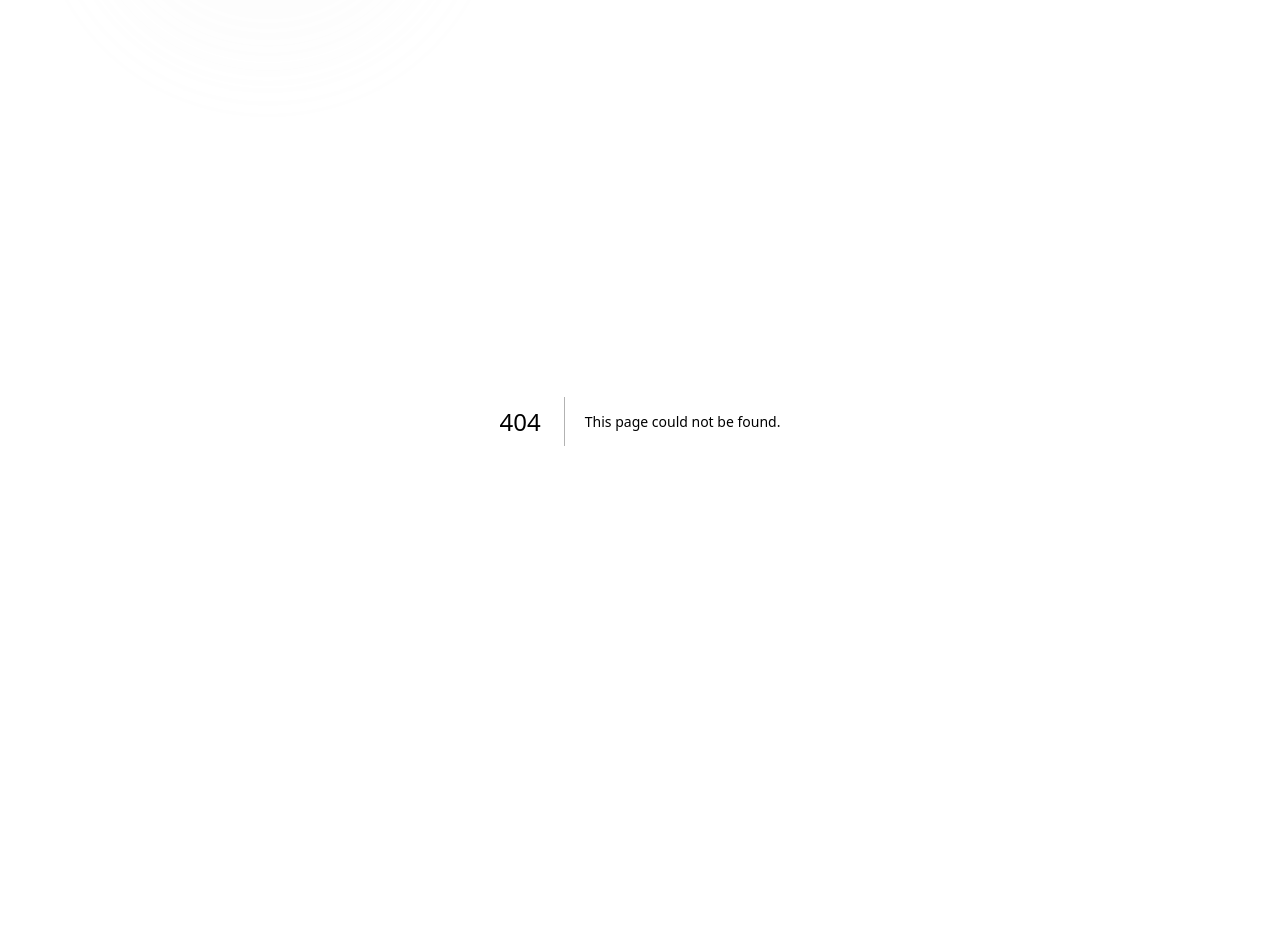
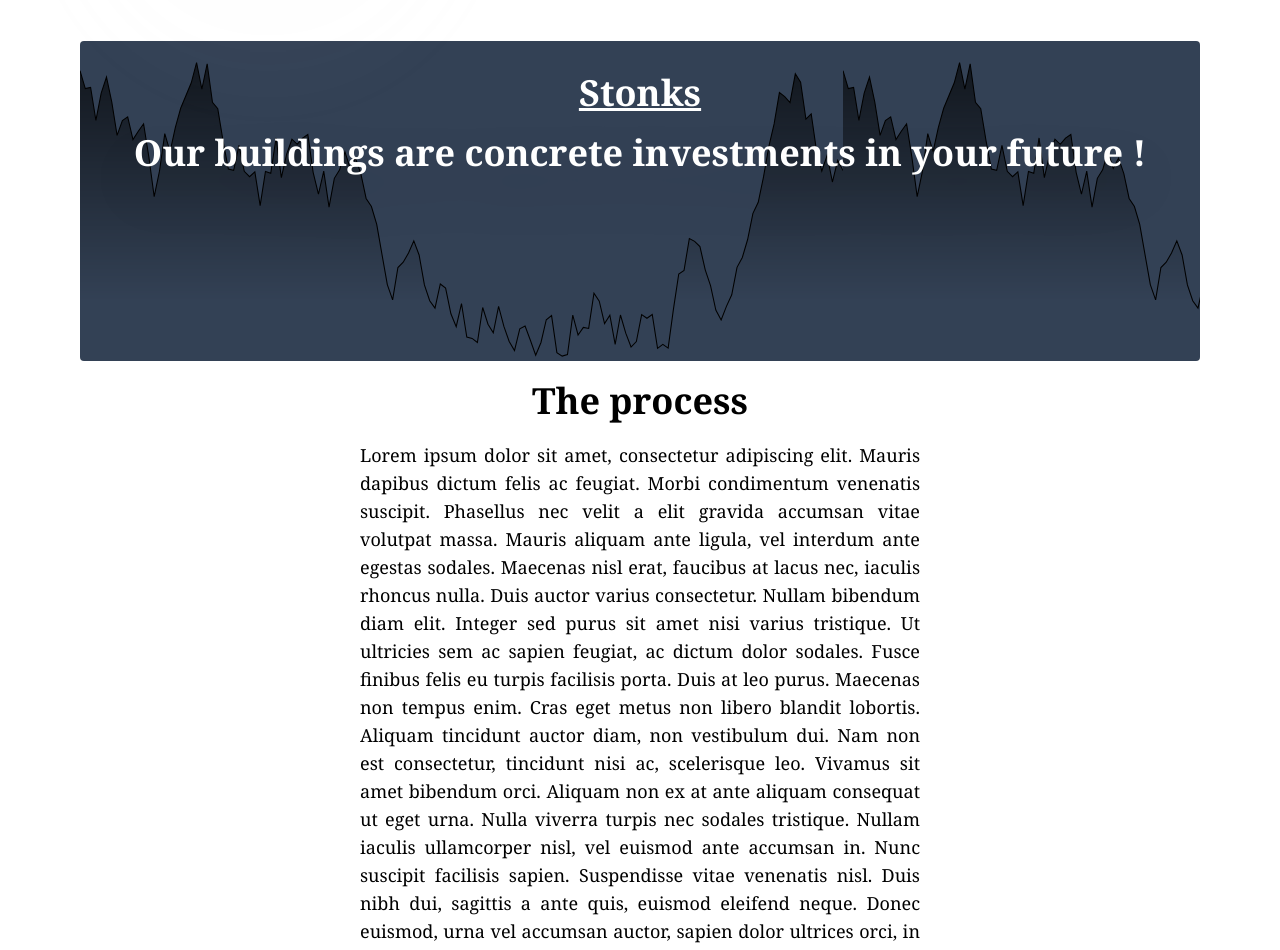
Before and after one commit to ThatOneJon/immofrontend, a Next.js app: page /build in a window 1280 px wide. Before the commit this address had no page. Shown: the part 200-1150 px from the top of the page. Before the commit the page ends 1045 px from the top, so only its background shows below. Built offline with nearby package versions, Linux system fonts and the light colour scheme.

Commit message:
listings

```diff
--- a/src/app/about/page.js
+++ b/src/app/about/page.js
@@ -12,7 +12,7 @@ function Loader() {
 
 export default function About(){
     return(
-        <div className="h-screen w-full" >
+        <div className="h-screen w-full font-serif" >
             <div className="h-1/2 bg-slate-200 rounded">
             <Canvas shadows={true} camera={{ position: [4, 4, 5] }}>
                 <Suspense fallback={<Loader />}>
--- /dev/null
+++ b/src/app/build/page.js
@@ -0,0 +1,25 @@
+
+
+
+export default function Building(){
+    return (
+        <div className="w-full h-screen font-serif">
+            <div className="bg-customBack w-full h-80 rounded  bg-contain bg-slate-700 my-5 py-3">
+                <h1 className="font-bold text-4xl text-center text-white underline my-5">Stonks</h1>
+                <h2 className="font-bold text-4xl text-center text-white drop-shadow-2xl  " >Our buildings are concrete investments in your future !</h2>
+            </div>
+            <h1 className="font-bold text-4xl text-center text-black  my-5 font-serif">The process</h1>
+            <div className>
+                <p className="text-lg text-justify w-1/2 mx-auto">
+                    Lorem ipsum dolor sit amet, consectetur adipiscing elit. Mauris dapibus dictum felis ac feugiat. Morbi condimentum venenatis suscipit. Phasellus nec velit a elit gravida accumsan vitae volutpat massa. Mauris aliquam ante ligula, vel interdum ante egestas sodales. Maecenas nisl erat, faucibus at lacus nec, iaculis rhoncus nulla. Duis auctor varius consectetur. Nullam bibendum diam elit. Integer sed purus sit amet nisi varius tristique. Ut ultricies sem ac sapien feugiat, ac dictum dolor sodales. Fusce finibus felis eu turpis facilisis porta. Duis at leo purus. Maecenas non tempus enim. Cras eget metus non libero blandit lobortis. Aliquam tincidunt auctor diam, non vestibulum dui. Nam non est consectetur, tincidunt nisi ac, scelerisque leo. Vivamus sit amet bibendum orci.
+                    Aliquam non ex at ante aliquam consequat ut eget urna. Nulla viverra turpis nec sodales tristique. Nullam iaculis ullamcorper nisl, vel euismod ante accumsan in. Nunc suscipit facilisis sapien. Suspendisse vitae venenatis nisl. Duis nibh dui, sagittis a ante quis, euismod eleifend neque. Donec euismod, urna vel accumsan auctor, sapien dolor ultrices orci, in condimentum nibh nulla sit amet neque. Vestibulum tristique euismod erat in cursus. Donec tortor orci, fringilla ut efficitur sed, placerat quis tortor.
+                    Fusce vel imperdiet libero. Aenean tincidunt vel tortor eget sagittis. Morbi eleifend diam volutpat, varius tellus vitae, gravida est. Sed luctus, risus in volutpat ornare, dolor sapien blandit sem, ut scelerisque massa sem sed sem. Pellentesque lectus nunc, convallis eu leo eget, viverra ullamcorper sapien. Ut at dignissim risus, a malesuada turpis. Sed eget mauris vulputate, maximus lectus vel, tempus dui. Donec fermentum tempor sem, maximus dignissim neque facilisis id.
+                    Pellentesque vel ornare tortor. Donec vehicula elit iaculis felis dapibus, vitae auctor augue dapibus. Suspendisse commodo mi eget mauris maximus, eget egestas nibh sagittis. Donec aliquet, felis quis dictum scelerisque, mi justo molestie nisl, eu egestas justo ex et tellus. Nam commodo rutrum pulvinar. Donec in luctus ante. Fusce tristique id nunc in accumsan. Proin rutrum mauris nisi, sed molestie erat convallis nec. Suspendisse dictum, massa ut lobortis porta, erat mauris convallis velit, eu tempus dui nunc interdum arcu. Vivamus sem dui, hendrerit vitae ullamcorper at, fringilla ut nunc.
+                    Etiam aliquam enim diam, nec molestie eros gravida non. Class aptent taciti sociosqu ad litora torquent per conubia nostra, per inceptos himenaeos. In vel est nec nisl congue congue sed in ligula. Sed ornare malesuada ante id vestibulum. Sed nisl ante, feugiat id aliquam ac, lobortis in quam. Integer consectetur tincidunt ornare. In maximus tortor non massa sodales, vel tristique ex venenatis. Fusce suscipit turpis vel suscipit malesuada. In non velit vel sem gravida iaculis vel quis nulla. Maecenas in ullamcorper libero. Quisque scelerisque risus at lacus convallis, at commodo lorem tempus. Suspendisse potenti.
+                    Mauris laoreet euismod dui et pretium. Phasellus bibendum vel magna a rutrum. Cras id velit nisl. Sed ullamcorper nec metus vel iaculis. Vestibulum ac nisi neque. Cras lectus augue, sagittis vitae felis sit amet, bibendum consequat augue. Maecenas sed vehicula tellus, in finibus tellus. Nullam elementum arcu in ante mollis malesuada. Nullam mattis dolor quis felis volutpat hendrerit. Pellentesque sed dapibus orci. Aliquam ut velit nisl. Sed sit amet nunc euismod, viverra est accumsan, varius nulla. Aliquam hendrerit aliquam laoreet. Integer pretium vel magna vitae hendrerit. Donec non hendrerit tortor, non ultrices arcu. Pellentesque tincidunt libero in justo facilisis, sit amet volutpat ipsum interdum.
+                    Cras dictum aliquam augue non vulputate. Aliquam egestas viverra diam, eget scelerisque lacus lacinia a. Donec non pretium nibh. Quisque eget velit non est congue tempor. Phasellus sed augue viverra, luctus leo sed, sollicitudin orci. Etiam euismod nulla quis elit sollicitudin, ut dignissim enim venenatis. Nulla quis commodo urna. Mauris pretium augue eget semper semper. Integer eleifend sit amet augue et dictum. Nulla rutrum fermentum urna, eget venenatis justo pretium id. Suspendisse accumsan est felis, eget ullamcorper quam placerat quis. Vivamus lobortis nisi id posuere suscipit. Morbi vel commodo lorem. Nunc laoreet tempus lacinia.
+                </p>
+            </div>
+        </div>
+    )
+}
--- a/src/app/layout.js
+++ b/src/app/layout.js
@@ -4,6 +4,7 @@ import Skull from "next/image"
 import React from "react"
 import Link from "next/link"
 import { FaLock, FaLockOpen } from 'react-icons/fa'
+import{RxAvatar} from "react-icons/rx"
 import Login from "./login"
 import Register from "./register"
 
@@ -39,6 +40,7 @@ export default function RootLayout({ children }) {
                   <li><Link href="#">Home</Link></li>
                   <li><Link href="/listings">Listings</Link></li>
                   <li><Link href="/about">About</Link></li>
+                  <li><Link href="/about"><RxAvatar className="text-4xl" /></Link></li>
                   <button onClick = {() =>  setLoginMenu(pr => !pr)} id="dropdownDefaultButton">  <li className=" text-md p-0 m-0 ">{ loginMenu ? <FaLockOpen /> :<FaLock /> }</li></button>
                   <div className= {`${ loginMenu ? "flex" : "hidden"} text-lg font-bold py-1 bg-white divide-y divide-gray-100 rounded-lg shadow w-fit dark:bg-gray-700`}>
                     <ul className={`${ loginMenu ? "flex" : "hidden"}  text-gray-700 dark:text-gray-200 px-2`}>
--- a/src/app/listings/page.js
+++ b/src/app/listings/page.js
@@ -1,5 +1,10 @@
 
-import {GoChecklist} from "react-icons/Go"
+import {GoChecklist} from "react-icons/go"
+import { Suspense } from 'react';
+
+function Loading() {
+    return <h2>🌀 Loading...</h2>;
+  }
 
 export default async function Listings(){
     try{
@@ -8,7 +13,7 @@ export default async function Listings(){
     console.log(listJsons)
 
     return(
-        <>
+        <Suspense fallback={<Loading />} >
             <h1 className="flex flex-row justify-center text-center font-bold text-4xl my-5 border-slate-900 border-2 rounded bg-slate-300 py-3">Some of our current premium listings! <GoChecklist className="ml-4 text-5xl" /> </h1>
             <div className="flex flex-col lg:flex-row  justify-between ">
                 {listJsons.map(l => {
@@ -25,7 +30,7 @@ export default async function Listings(){
             }
             </div>
             <p className="text-center font-bold text-4xl mt-5 py-2">Login to add your own listings...</p>
-        </>
+        </Suspense>
         )
     }
 
--- a/src/app/page.js
+++ b/src/app/page.js
@@ -17,7 +17,7 @@ export default function Home() {
 
   return (
 
-      <div className="h-full md:h-128 text-center">
+      <div className="h-full md:h-128 text-center font-serif">
             <h1 className="mt-3 mb-4 text-4xl bg-custom text-white rounded py-5">Concrete Blocks are our passion !</h1>
             <div className="h-96 w-full lg:h-4/5 bg-neutral-900 mt-1 rounded">
               <p className="text-white text-left text-xs">3D model by: Lassi Kaukonen on https://sketchfab.com/thesidekick</p>
@@ -39,9 +39,11 @@ export default function Home() {
               <div className="bg-slate-800 m-4 rounded relative">
                 <h1 className="text-white text-2xl mt-4">Work with our top architects, in order to build your own top tier soviet style concrete blocks!</h1>
                   <div className="w-60 h-52 md:h-120 md:w-100 relative mx-auto hover:shadow-2xl hover:shadow-black hover:cursor-pointer">
-                    <Image src="/plan.jpg" fill
-                    sizes ="(max-width:600px) 6vw, (max-width: 1200px) 40vw, 30vw"
-                    className="mx-auto my-4 rounded" alt="planning" />
+                    <Link href="/build">
+                      <Image src="/plan.jpg" fill
+                      sizes ="(max-width:600px) 6vw, (max-width: 1200px) 40vw, 30vw"
+                      className="mx-auto my-4 rounded" alt="planning" />
+                    </Link>
                   </div>
                 <p className="text-white mt-3">Photo by<a href="https://unsplash.com/pt-br/@ryanancill?utm_source=unsplash&utm_medium=referral&utm_content=creditCopyText">Ryan Ancill</a> on <a href="https://unsplash.com/de/fotos/aJYO8JmVodY?utm_source=unsplash&utm_medium=referral&utm_content=creditCopyText">Unsplash</a></p>
               </div>
--- a/tailwind.config.js
+++ b/tailwind.config.js
@@ -14,10 +14,14 @@ module.exports = {
       height:{
         '128': '60rem',
         '120': '50rem',
-        '100': '40rem'
+        '100': '40rem',
+        '99' : "38rem"
       },
       width: {
         '100': '47rem'
+      },
+      backgroundImage:{
+        "customBack":"url('/polygon.svg')"
       }
     },
   },
```
Also changed, not shown: public/polygon.svg (added).
